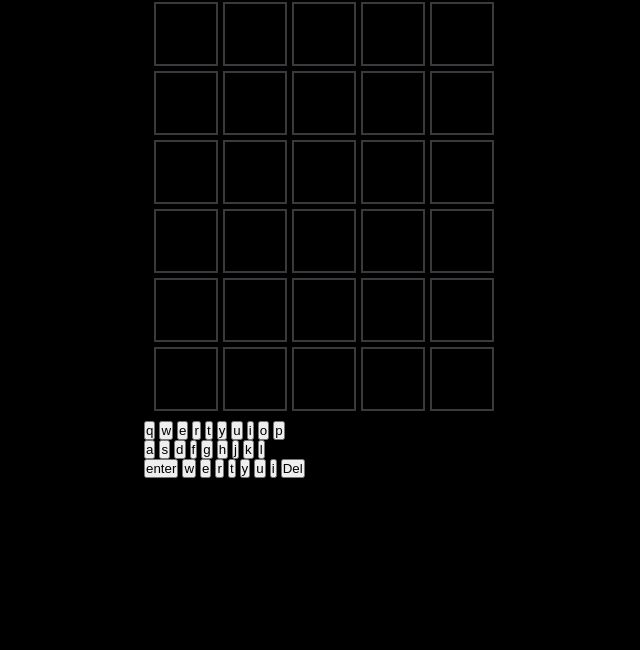
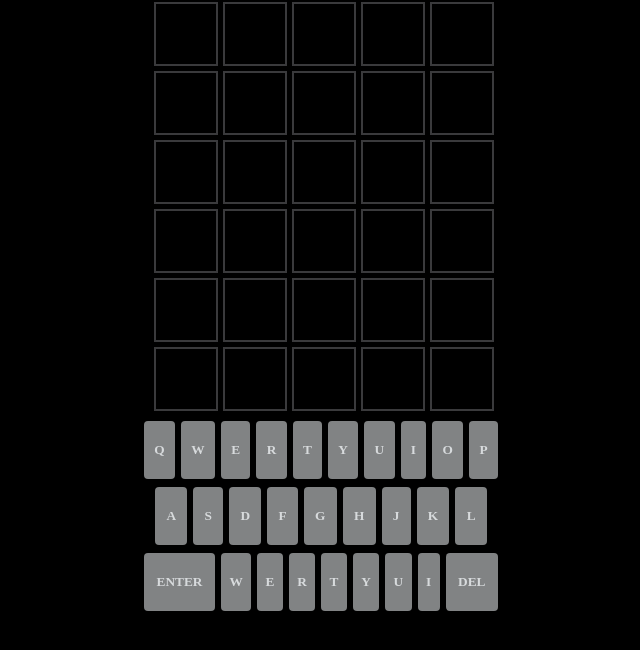
Before and after one commit to Dannyboy222/wordle, a plain HTML site: page index.html in a window 1280 px wide. Shown: the part 68-718 px from the top of the page, without its empty margins (316-956 px from the left). Drawn offline with Linux system fonts and the light colour scheme.

Commit message:
styled keyboard

```diff
--- a/index.html
+++ b/index.html
@@ -40,6 +40,7 @@
 						<button data-key="j">j</button>
 						<button data-key="k">k</button>
 						<button data-key="l">l</button>
+						<div class="spacer-half"></div>
 					</div>
 					<div class="keyboard-row">
 						<button data-key="enter" class="wide-button">enter</button>
--- a/styles.css
+++ b/styles.css
@@ -55,3 +55,39 @@ header {
 	color: gainsboro;
 	text-transform: uppercase;
 }
+
+#keyboard-container {
+	height: 200px;
+}
+
+.keyboard-row {
+	display: flex;
+	justify-content: center;
+	width: 100%;
+	margin: 0 auto 8px;
+	touch-action: manipulation;
+}
+
+.keyboard-row button {
+	font-family: inherit;
+	font-weight: bold;
+	border: 0;
+	padding: 0;
+	height: 58px;
+	cursor: pointer;
+	background-color: rgb(129, 131, 132);
+	color: rgb(215, 218, 220);
+	flex-grow: 1;
+	text-transform: uppercase;
+	margin-right: 6px;
+	border-radius: 4px;
+	user-select: none;
+}
+
+.keyboard-row button.wide-button {
+	flex-grow: 1.5;
+}
+
+.spacer-half {
+	flex-grow: 0.5;
+}
```
